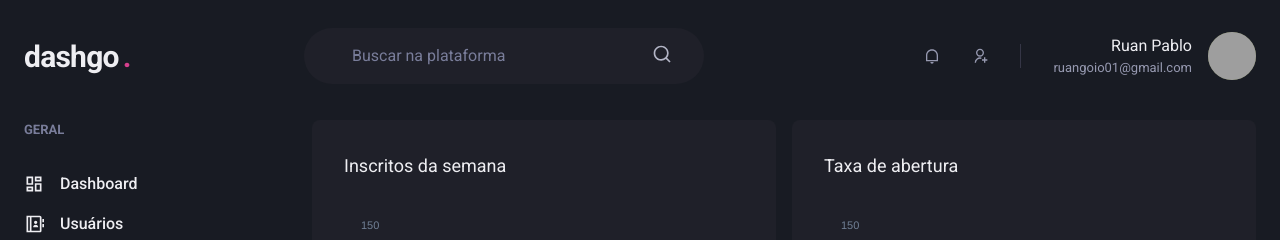
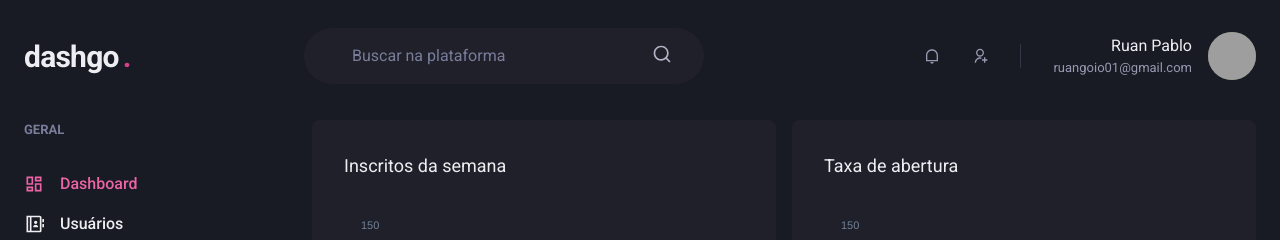
Before and after one commit to 1SyuLi/dashGo, a Next.js app: page /dashboard in a window 1280 px wide. Shown: the top 240 px of the page. Built offline with nearby package versions, Linux system fonts and the light colour scheme; grey boxes are pictures that could not be loaded.

Commit message:
:scroll: Active link with pink color

```diff
--- /dev/null
+++ b/src/components/ActiveLink.tsx
@@ -0,0 +1,33 @@
+import Link, { LinkProps } from "next/link";
+import { useRouter } from "next/router";
+import { Children, cloneElement, ReactElement } from "react";
+
+
+interface ActiveLinkProps extends LinkProps {
+    children: ReactElement;
+    shouldMatchExactHref?: boolean;
+}
+
+export function ActiveLink({ children, shouldMatchExactHref = false, ...rest }: ActiveLinkProps) {
+    const { asPath } = useRouter();
+    let isActive = false;
+
+    if (shouldMatchExactHref && (asPath === rest.href || asPath === rest.as)) {
+        isActive = true;
+    }
+
+    if (!shouldMatchExactHref &&
+        (asPath.startsWith(String(rest.href)) ||
+            asPath.startsWith(String(rest.as)))) {
+        isActive = true;
+    }
+
+
+    return (
+        <Link {...rest}>
+            {cloneElement(children, {
+                color: isActive ? 'pink.400' : 'gray.50',
+            })}
+        </Link>
+    )
+};
--- a/src/components/Sidebar/NavLink.tsx
+++ b/src/components/Sidebar/NavLink.tsx
@@ -1,6 +1,7 @@
 import { Icon, Link as ChakraLink, Text, LinkProps as ChackraLinkProps } from "@chakra-ui/react";
 import { ElementType } from "react";
 import Link from 'next/link';
+import { ActiveLink } from '../ActiveLink';
 
 
 interface NavLinkProps extends ChackraLinkProps {
@@ -14,11 +15,11 @@
 
 
     return (
-        <Link href={href} passHref>
+        <ActiveLink href={href} passHref>
             <ChakraLink display="flex" alignItems="center" {...rest}>
                 <Icon as={icon} fontSize={20} />
                 <Text ml="4" fontWeight="medium" >{children}</Text>
             </ChakraLink>
-        </Link>
+        </ActiveLink>
     )
 }
```
